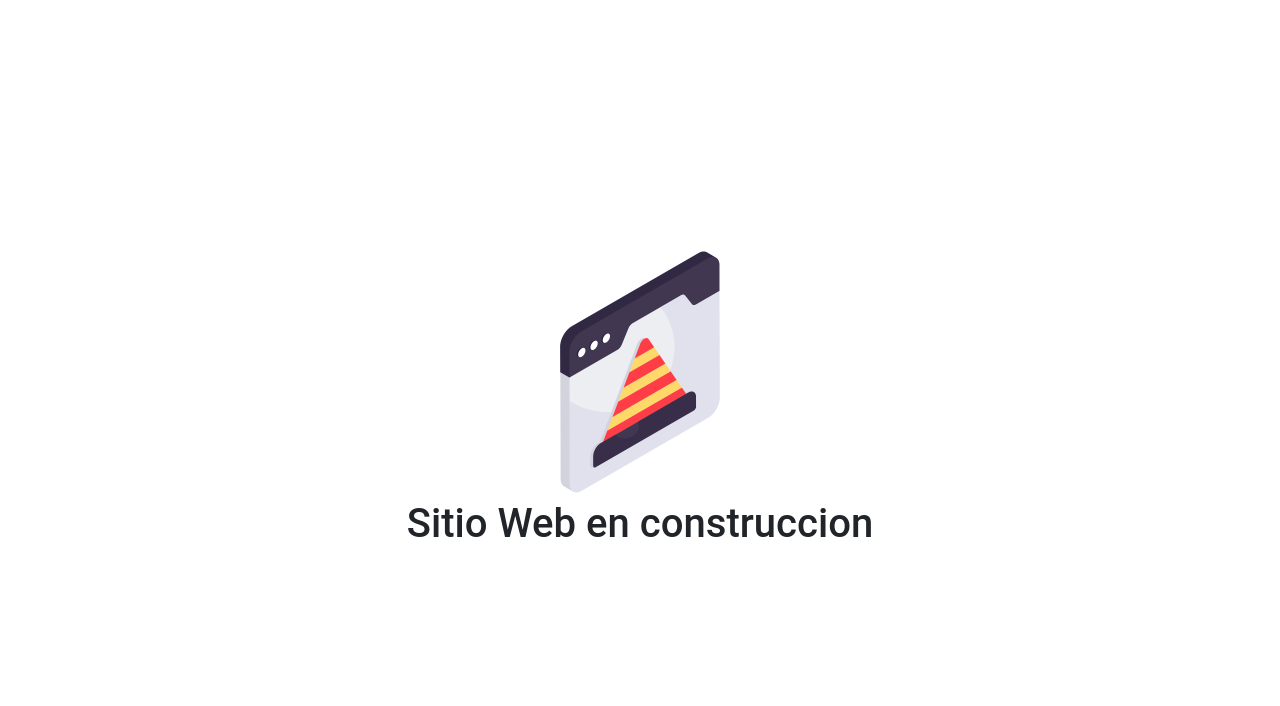
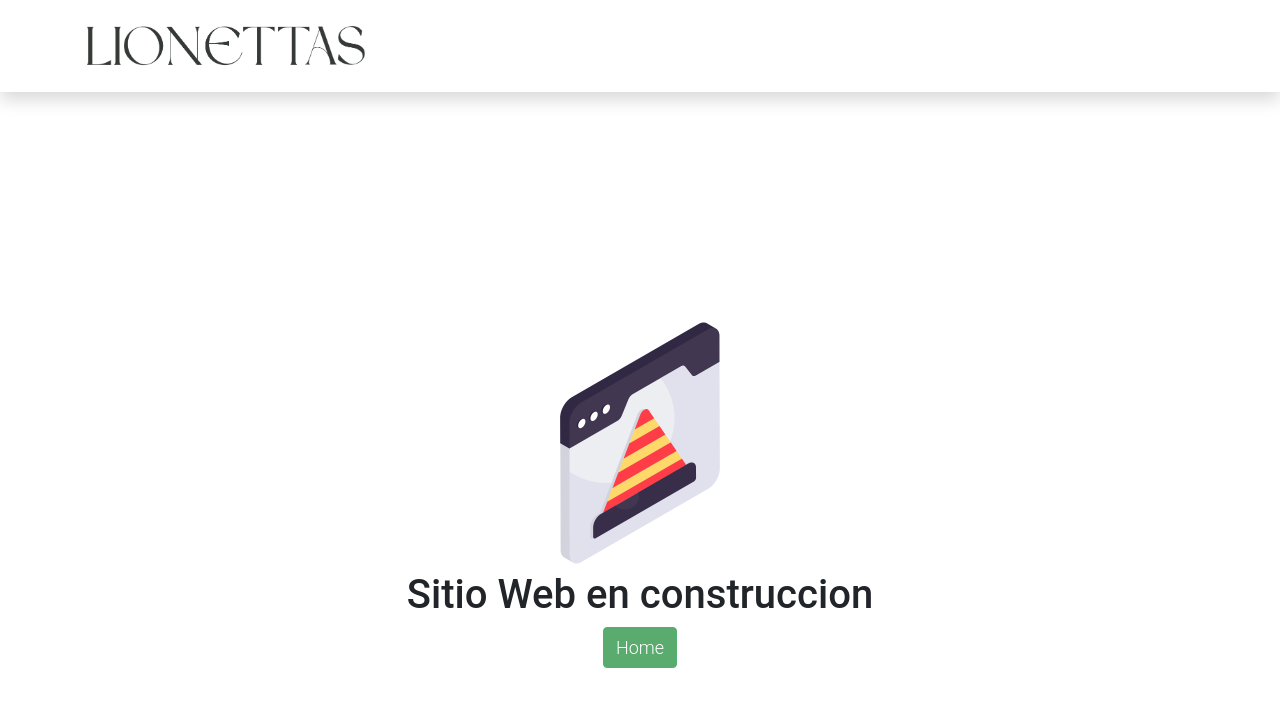
Before and after one commit to Allam9573/piedra-y-oro, a React (Vite) app: page / in a window 1280 px wide. Shown: the top 706 px of the page. Built offline with nearby package versions, Linux system fonts and the light colour scheme.

Commit message:
sitio web en desarrollo con navbar

```diff
--- a/src/App.jsx
+++ b/src/App.jsx
@@ -29,7 +29,7 @@ const App = () => {
 
   return (
     <BrowserRouter>
-      {/* <Navbar quantity={cart.length} quantityFavorites={favorites.length} /> */}
+      <Navbar quantity={cart.length} quantityFavorites={favorites.length} />
       <Routes>
         <Route path="/" element={<Placeholder />} />
         <Route path="/categorias/:nombre" element={<CategoriaProducto />} />
--- a/src/components/Navbar.jsx
+++ b/src/components/Navbar.jsx
@@ -33,7 +33,7 @@ export const Navbar = ({ quantity, quantityFavorites }) => {
                     id="templatemo_main_nav">
                     <div className="flex-fill">
                         <ul className="nav navbar-nav d-flex justify-content-between mx-lg-auto">
-                            <li className="nav-item">
+                            {/* <li className="nav-item">
                                 <Link className="nav-link" to={'/'} >Inicio</Link>
                             </li>
                             <li className="nav-item">
@@ -41,12 +41,6 @@ export const Navbar = ({ quantity, quantityFavorites }) => {
                             </li>
                             <li className="nav-item">
                                 <Link className="nav-link" to={'/nosotros'}>Nosotros</Link>
-                            </li>
-                            {/* <li className="nav-item">
-                                <a className="nav-link" href="contact.html">Contacto</a>
-                            </li> */}
-                            {/* <li className="nav-item">
-                                <Link className="nav-link" to={'/admin'}>Admin</Link>
                             </li> */}
                         </ul>
                     </div>
@@ -63,7 +57,7 @@ export const Navbar = ({ quantity, quantityFavorites }) => {
                     data-bs-target="#templatemo_search">
                     <i class="fa fa-fw fa-search text-dark mr-2"></i>
                 </a> */}
-                        <Link className="nav-icon position-relative text-decoration-none" to={'/my-cart'}>
+                        {/* <Link className="nav-icon position-relative text-decoration-none" to={'/my-cart'}>
                             <MdAddShoppingCart />
                             {
                                 quantity > 0 ?
@@ -78,7 +72,7 @@ export const Navbar = ({ quantity, quantityFavorites }) => {
                             <MdFavoriteBorder />
                             <span
                                 className="position-absolute top-0 left-100 translate-middle badge rounded-pill bg-light text-dark">{quantityFavorites}</span>
-                        </Link>
+                        </Link> */}
                         {/* <a class="nav-icon position-relative text-decoration-none" href="#">
                     <i class="fa fa-fw fa-user text-dark mr-3"></i>
                     <span
--- a/src/pages/Placeholder.jsx
+++ b/src/pages/Placeholder.jsx
@@ -1,11 +1,13 @@
 import React from 'react'
 import image from '../assets/img/trafico.png'
+import { Link } from 'react-router-dom'
 
 export const Placeholder = () => {
   return (
     <div className='d-flex flex-column justify-content-center align-items-center vh-100'>
         <img src={image} width={'20%'} alt="" />
         <h1>Sitio Web en construccion</h1>
+        <Link className='btn btn-success'>Home</Link>
     </div>
   )
 }
```
